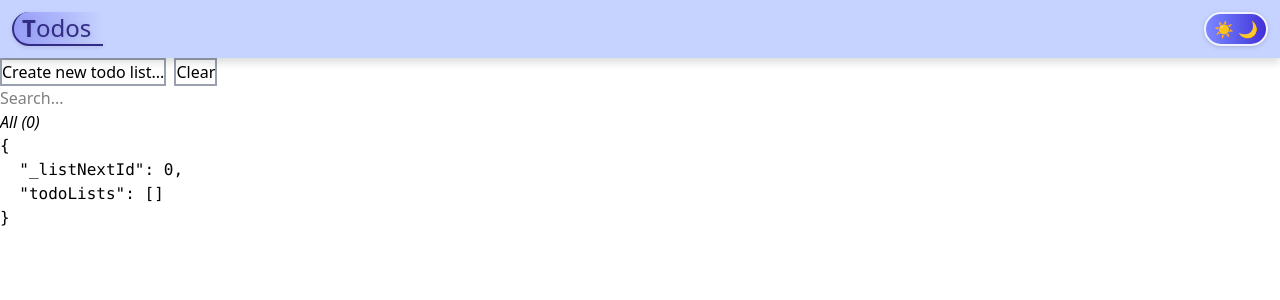
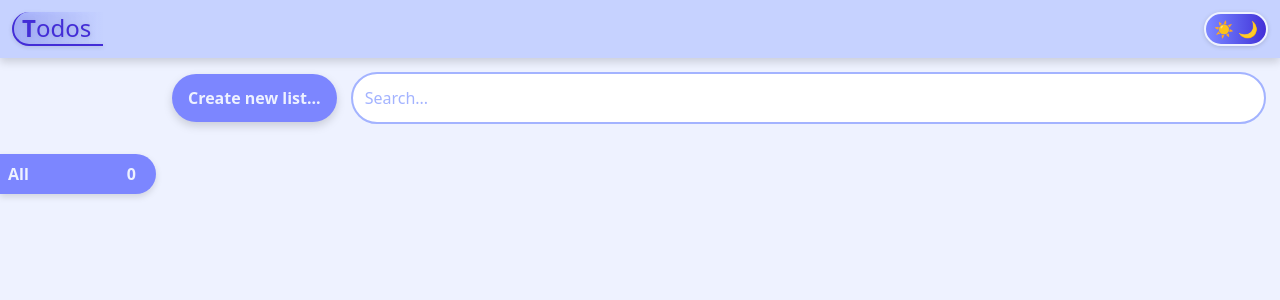
Before and after one commit to Ahtoh1337/todos, a React (Vite) app: page / in a window 1280 px wide. Shown: the top 300 px of the page. Built offline with nearby package versions, Linux system fonts and the light colour scheme.

Commit message:
Add styling

```diff
--- a/index.html
+++ b/index.html
@@ -6,7 +6,7 @@
     <meta name="viewport" content="width=device-width, initial-scale=1.0" />
     <title>%VITE_APP_TITLE%</title>
   </head>
-  <body>
+  <body class="h-screen bg-indigo-50">
     <div id="root"></div>
     <script type="module" src="/src/main.tsx"></script>
   </body>
--- a/src/Header.tsx
+++ b/src/Header.tsx
@@ -3,18 +3,17 @@ import { observer } from "mobx-react-lite";
 export const Header = observer(function () {
     return <div className="w-full p-3 pr-
     bg-indigo-200 drop-shadow-lg
-    flex justify-between">
+    flex justify-between text-indigo-700">
         <div className="text-2xl pl-2 pr-3
         border-l-2 border-b-2
-        border-l-indigo-900 border-b-indigo-900 rounded-l-full
-        text-indigo-900
-        bg-gradient-to-r from-indigo-500/40
+        border-indigo-700 rounded-l-full
+        bg-gradient-to-r from-indigo-400/40
         drop-shadow-sm
         first-letter:font-bold">
             {import.meta.env.VITE_APP_TITLE}
         </div>
         <button className="bg-linear-to-r from-indigo-400 to-indigo-700
-        px-2 rounded-l-full rounded-r-full
+        px-2 rounded-full
         drop-shadow-sm border-2 border-indigo-50
         hover:from-indigo-500 hover:to-indigo-800 hover:border-indigo-300">
             ☀️ 🌙
--- a/src/LabelComp.tsx
+++ b/src/LabelComp.tsx
@@ -6,11 +6,13 @@ export function LabelComp({ label, onBlur, onDelete, placeholder }:
         placeholder: string
     }) {
     return (
-        <li className="inline border-l-2 px-1 border-l-gray-400 text-sm">
+        <li className="text-xs font-bold
+        bg-indigo-300 text-indigo-100 pl-2 pr-1 m-0.5 rounded-full
+        flex w-23 flex-auto items-center">
             <input
+                className="py-1 w-full outline-none placeholder:text-indigo-200"
                 placeholder={placeholder}
-                maxLength={15}
-                className="w-20"
+                maxLength={10}
                 defaultValue={label}
                 onBlur={e => {
                     const result = onBlur(e.target.value)
@@ -22,15 +24,21 @@ export function LabelComp({ label, onBlur, onDelete, placeholder }:
 
                 }}
                 onKeyDown={e => {
-                    if (e.key === "Enter")
+                    if (e.key === "Enter") {
                         e.currentTarget.blur();
+
+                    }
                 }} />
-            {typeof onDelete !== "undefined" &&
+            {typeof onDelete !== "undefined" ?
                 <button
-                    className="bg-red-900 hover:bg-red-700 px-1"
+                    className="flex-none h-3.5 w-3.5 rounded-full
+                    hover:bg-indigo-400
+                    active:bg-indigo-500 active:text-indigo-300"
                     onClick={() => onDelete()}>
                     X
                 </button>
+                :
+                <span className="text-indigo-300">X</span>
             }
         </li>
     )
--- a/src/LabelNav.tsx
+++ b/src/LabelNav.tsx
@@ -6,19 +6,25 @@ export const LabelNav = observer(function ({ current, onSelect }: { current: str
 
     return (
         <ul>
-            <li
-                className={!current ? "bold italic" : ""}>
+            <li className="w-full">
                 <button
+                    className={`w-full p-2 pr-5
+                        font-bold rounded-r-full flex justify-between
+                        ${current === "" ? "bg-indigo-400 text-indigo-50 drop-shadow-md" : "text-indigo-500 hover:bg-indigo-200 hover:text-indigo-600"}`}
                     onClick={() => onSelect("")}>
-                    All ({todoApp.todoListCount})
+                    <span>All</span>
+                    <span>{todoApp.todoListCount}</span>
                 </button>
             </li>
             {Array.from(todoApp.getLabels).map(([label, count]) => (
-                <li
-                    key={label}
-                    className={label === current ? "bold underline italic" : ""}>
-                    <button onClick={() => onSelect(label)}>
-                        {label} ({count})
+                <li className="w-full">
+                    <button
+                        className={`w-full p-2 pr-5
+                    font-bold rounded-r-full flex justify-between
+                    ${current === label ? "bg-indigo-400 text-indigo-50 drop-shadow-md" : "text-indigo-500 hover:bg-indigo-200 hover:text-indigo-600"}`}
+                        onClick={() => onSelect(label)}>
+                        <span>{label}</span>
+                        <span>{count}</span>
                     </button>
                 </li>
             ))}
--- a/src/SearchBar.tsx
+++ b/src/SearchBar.tsx
@@ -1,11 +1,13 @@
 import { observer } from "mobx-react-lite";
 
 export const SearchBar = observer(function ({ value, onChange }: { value: string, onChange: (searchString: string) => void }) {
-    return <div>
-        <input
+    return <input
         placeholder="Search..."
-        className="border-gray-400"
+        className="outline-2 outline-indigo-300
+        p-3 flex-auto rounded-full bg-white
+        placeholder:text-indigo-300
+        focus:outline-indigo-700
+        hover:outline-indigo-400"
         value={value}
         onChange={e => onChange(e.target.value)} />
-    </div>
 });
--- a/src/TodoComp.tsx
+++ b/src/TodoComp.tsx
@@ -5,16 +5,20 @@ import { action } from "mobx";
 export const TodoComp = observer(function ({ todo }: { todo: Todo }) {
     const todoApp = useTodoApp();
     return (
-        <li className="@container border-2 border-gray-400">
+        <li className="text-sm border-b-2 border-dotted border-indigo-300
+        flex
+        justify-start items-center">
             <button
-                className="px-2 hover:bg-blue-800"
+                className="outline-2 outline-indigo-300 rounded-sm w-4 h-4 flex-none
+                hover:bg-indigo-300 active:bg-indigo-400 mr-1
+                text-xs"
                 onClick={action(() => todo.done = !todo.done)}>
-                {todo.done ? "V" : "X"}
+                {todo.done ? "✔️" : ""}
             </button>
-            ({todo.id}){" "}
             <input
-                className={`@w-max ${todo.done ? "line-through" : ""}`}
+                className={`outline-none py-1.5 px-1 flex-1 ${todo.done ? "line-through decoration-2" : ""}`}
                 defaultValue={todo.text}
+                placeholder="Todo text..."
                 onBlur={e => {
                     if (!todoApp.updateTodo(e.target.value, todo))
                         e.target.value = todo.text;
@@ -23,10 +27,13 @@ export const TodoComp = observer(function ({ todo }: { todo: Todo }) {
                     if (e.key === "Enter")
                         e.currentTarget.blur();
                 }}
-                maxLength={40} />
-            <button className="px-2 hover:bg-blue-800"
+                maxLength={30} />
+            <button
+            className="rounded-sm w-4.5 h-4.5
+            hover:bg-indigo-300 active:bg-indigo-400
+            flex-none mr-1 text-xs"
                 onClick={() => todoApp.deleteTodo(todo)}>
-                Delete
+                ✖️
             </button>
         </li>
     )
--- a/src/TodoListComp.tsx
+++ b/src/TodoListComp.tsx
@@ -3,35 +3,45 @@ import { TodoList, useTodoApp } from "./Todos";
 import { action } from "mobx";
 import { TodoComp } from "./TodoComp";
 import { LabelComp } from "./LabelComp";
+import { useRef } from "react";
 
 export const TodoListComp = observer(function ({ todoList }: { todoList: TodoList }) {
-    const color = todoList.color ? `bg-${todoList.color}-700` : "";
     const todoApp = useTodoApp();
+
+    let addTodoRef = useRef<HTMLInputElement>(null);
     return (
-        <div className={`@container border-b-2 border-gray-400 p-2 m-2 ${color}`}>
-            <h2 className="text-xl bold">
-                ({todoList.id}){" "}
+        <div className="bg-indigo-200 px-3 py-2 rounded-lg drop-shadow-sm">
+            <div className="flex justify-between mb-1">
+                <button
+                    className={`w-7 h-7 rounded-full hover:bg-indigo-300 active:bg-indigo-400 ${todoList.pinned ? "outline-2 outline-dashed outline-indigo-400" : ""}`}
+                    onClick={action(() => todoList.pinned = !todoList.pinned)}>
+                    📌
+                </button>
+                <button
+                    className="w-7 h-7 rounded-full hover:bg-indigo-300 active:bg-indigo-400"
+                    onClick={() => todoApp.deleteTodoList(todoList)}>
+                    🗑
+                </button>
+            </div>
+            <h2>
                 <input
-                    className="border-b-2 border-gray-400 @w-max"
+                    className="outline-none border-b-3
+                    border-indigo-300
+                    w-full font-bold text-lg
+                    placeholder:text-indigo-300"
+                    placeholder="Todo List..."
                     defaultValue={todoList.text}
                     onBlur={action(e => todoList.text = e.target.value)}
                 />
             </h2>
-            <div>
-                <button className="px-2 hover:bg-blue-900" onClick={action(() => todoList.pinned = !todoList.pinned)}>
-                    {todoList.pinned ? "Unpin" : "Pin"}
-                </button>
-                <button className="px-2 hover:bg-blue-900" onClick={() => todoApp.deleteTodoList(todoList)}>
-                    Delete
-                </button>
-            </div>
             <ul>
                 {todoList.todos.map((t => (
                     <TodoComp key={t.id} todo={t} />
                 )))}
-                <li className="@container">
+                <li className="text-sm ml-5">
                     <input
-                        className="@w-max"
+                        ref={addTodoRef}
+                        className="py-1.5 pl-1 w-full outline-none"
                         placeholder="Add todo..."
                         defaultValue=""
                         onBlur={(e) => {
@@ -41,12 +51,13 @@ export const TodoListComp = observer(function ({ todoList }: { todoList: TodoLis
                         onKeyDown={e => {
                             if (e.key === "Enter")
                                 e.currentTarget.blur();
+                                addTodoRef.current?.focus();
                         }}
-                        maxLength={40}
+                        maxLength={30}
                     />
                 </li>
             </ul>
-            <ul>
+            <ul className="flex flex-wrap">
                 {todoList.labels.map((l, i) => (
                     <LabelComp key={l}
                         label={l}
--- a/src/TodoLists.tsx
+++ b/src/TodoLists.tsx
@@ -4,7 +4,10 @@ import { TodoListComp } from "./TodoListComp";
 
 export const TodoLists = observer(function ({ lists }: { lists: TodoList[] }) {
     return (
-        <div className="@container grid grid-cols-3 gap-2 bg-gray-700">
+        <div className="
+        grid items-baseline gap-y-4
+        gap-x-2 lg:gap-x-3
+        grid-cols-1 md:grid-cols-2 xl:grid-cols-3 2xl:grid-cols-4">
             {lists.map(l => (<TodoListComp key={l.id} todoList={l} />))}
         </div>
     )
--- a/src/TodoMain.tsx
+++ b/src/TodoMain.tsx
@@ -1,6 +1,6 @@
 import { observer } from "mobx-react-lite";
 import { TodoList, useTodoApp } from "./Todos";
-import { useState } from "react";
+import { useEffect, useState } from "react";
 import { action } from "mobx";
 import { SearchBar } from "./SearchBar";
 import { LabelNav } from "./LabelNav";
@@ -23,14 +23,22 @@ export const TodoMain = observer(function () {
             list.text.trim().toLowerCase().includes(filterOptions.searchString.trim().toLowerCase())
             && (filterOptions.label === "" || list.labels.includes(filterOptions.label)));
 
+    useEffect(() => {
+        if (filterOptions.searchString === "" &&
+            filterOptions.label !== "" &&
+            filteredLists.length === 0) {
+            handleLabelSelection("");
+        }
+    }, [filteredLists]);
+
     const handleTodoListCreation = action(function () {
-        todoApp.addTodoList("New")
+        const name = filterOptions.searchString.trim();
+        todoApp.addTodoList(name || "New")
+        if (filterOptions.label !== "") {
+            const newList = todoApp.todoLists[0];
+            todoApp.addLabel(filterOptions.label, newList);
+        }
     });
-
-    const handleTodoListClear = action(function () {
-        todoApp.todoLists.splice(0, todoApp.todoLists.length);
-        todoApp._listNextId = 0;
-    })
 
     const handleLabelSelection = action(function (label: string) {
         setFilterOptions({ ...filterOptions, label: label });
@@ -41,15 +49,20 @@ export const TodoMain = observer(function () {
     });
 
     return (
-        <div>
-            <button className="border-2 border-gray-400 hover:border-blue-800" onClick={handleTodoListCreation}>Create new todo list...</button>
-            <button className="border-2 border-gray-400 hover:border-blue-800 ml-2" onClick={handleTodoListClear}>Clear</button>
-            <SearchBar value={filterOptions.searchString} onChange={handleSearchInputChange} />
+        <div className="@container grid grid-cols-[1fr_7fr] gap-y-4 gap-x-2 lg:gap-x-4 p-4 pl-0 text-indigo-800">
+            <div className="flex items-center pb-4 col-start-2">
+                <button className="font-bold bg-indigo-400 text-indigo-50
+                    hover:bg-indigo-500 hover:text-indigo-100
+                    active:bg-indigo-600
+                    rounded-full drop-shadow-lg
+                    p-3 px-4 mr-4"
+                    onClick={handleTodoListCreation}>
+                    Create new list...
+                </button>
+                <SearchBar value={filterOptions.searchString} onChange={handleSearchInputChange} />
+            </div>
             <LabelNav current={filterOptions.label} onSelect={handleLabelSelection} />
             <TodoLists lists={filteredLists} />
-            <pre>
-                {JSON.stringify(todoApp, null, 2)}
-            </pre>
         </div>
     )
 })
```
